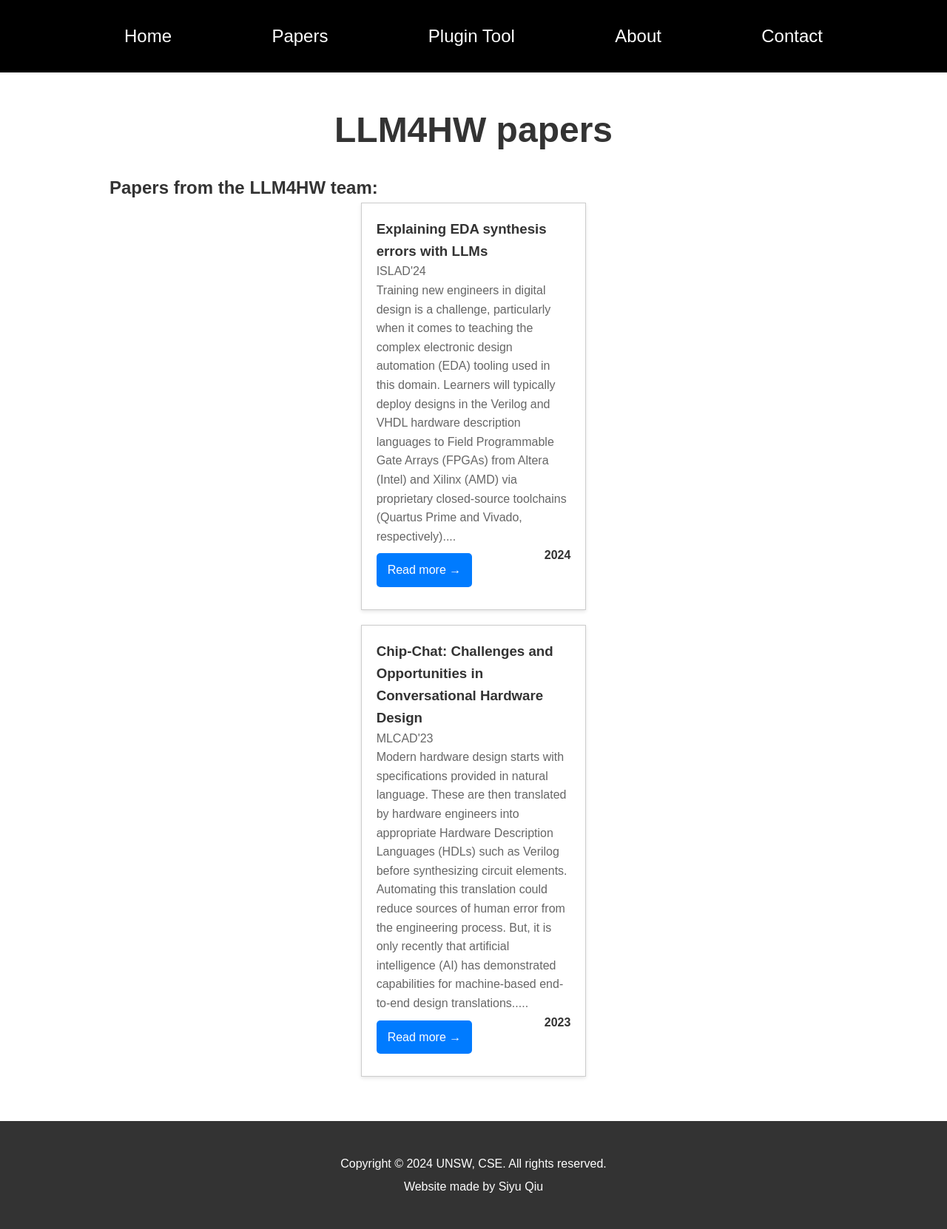
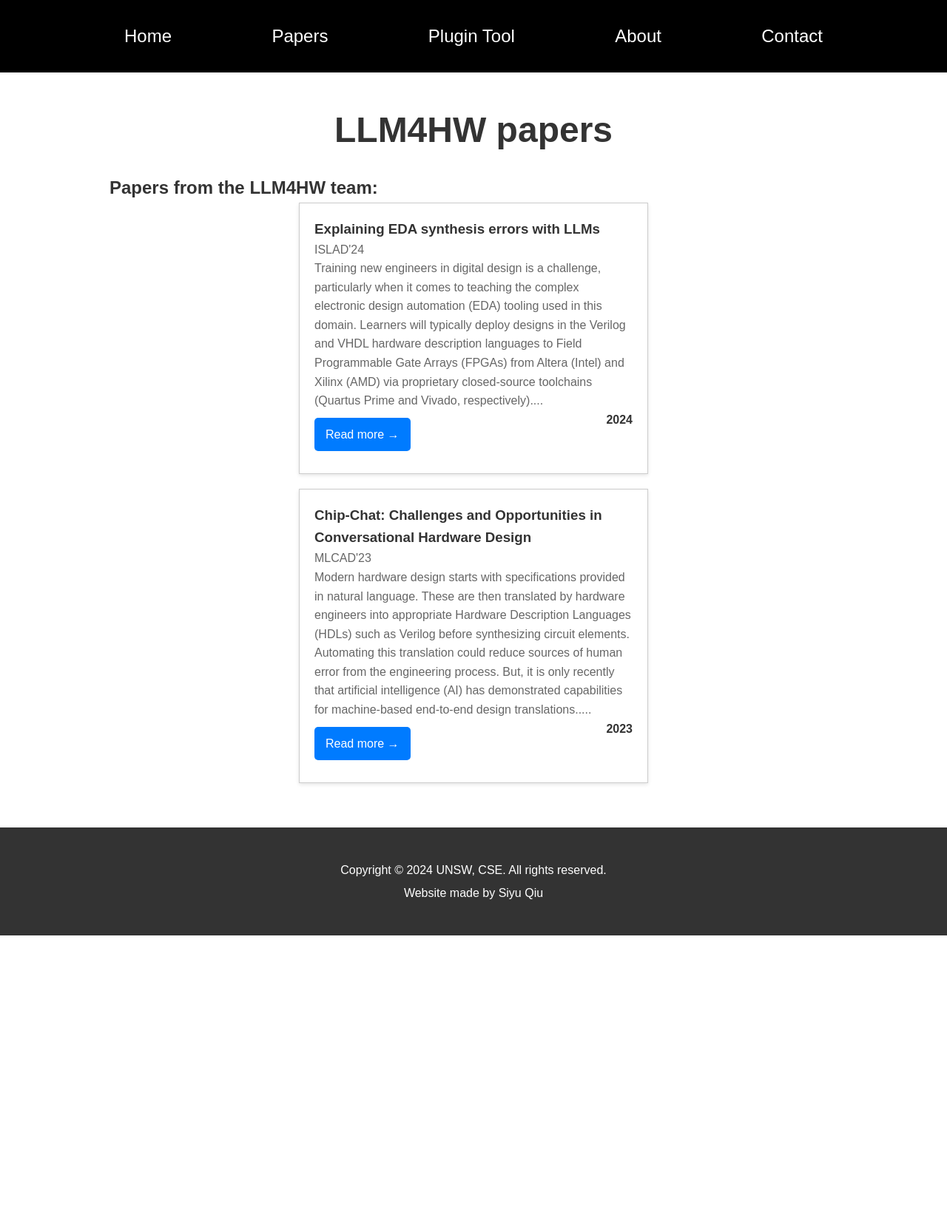
Before and after one commit to llm4hw/llm4hw.github.io, a Jekyll site: the page built from papers.md, in a window 1280 px wide. Shown: the whole page at 74% size. Built offline with Jekyll 4.4.1, drawn with Linux system fonts in a browser that asks for light colours; after the commit the page ends 1265 px from its top, so only the background shows below that.

Commit message:
Update style.css

```diff
--- a/assets/css/style.css
+++ b/assets/css/style.css
@@ -127,7 +127,7 @@ footer p {
     border: 1px solid #ccc;
     box-shadow: 0 2px 5px rgba(0,0,0,0.1);
     padding: 20px;
-    width: calc(33% - 20px); /* Adjust width for 3 boxes in a row, accounting for gap */
+    width: calc(50% - 20px); /* Adjust width for 3 boxes in a row, accounting for gap */
     background-color: #fff;
     margin-bottom: 20px; /* Adds space between rows */
 }
```
